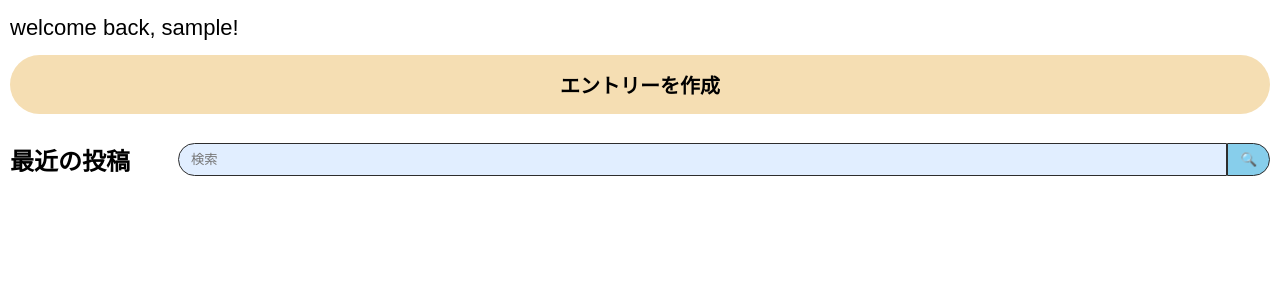
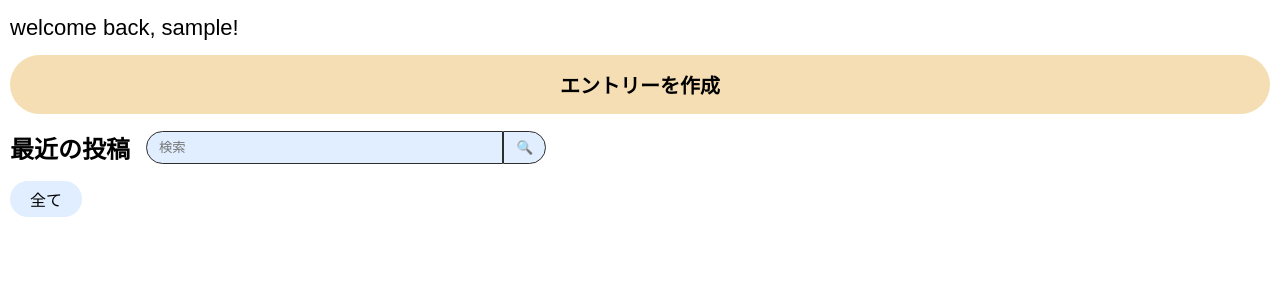
Before and after one commit to CoreNion/Diary, a Django app: page / in a window 1280 px wide. Shown: the part 56-356 px from the top of the page. Run offline with Django 5.2, Linux system fonts and the light colour scheme; the visitor is signed in with stand-in values (Sample User, id 1); data that the repository does not hold is empty; some web fonts are replaced.

Commit message:
[home] タグによる検索絞り込み機能を実装

```diff
--- a/apps/diary/views.py
+++ b/apps/diary/views.py
@@ -10,8 +10,17 @@ from .models import EntryModel
 def index(request):
   if request.user.is_authenticated:
     search_mode = False
-    # ログインしているユーザーの日記を取得、日付と時刻で降順ソート
-    entry_list = EntryModel.objects.filter(user=request.user).order_by("-date", "-time")
+    tags = []
+
+    # ログインしているユーザーの日記を取得
+    entry_list = EntryModel.objects.filter(user=request.user)
+
+    # タグ一覧を取得
+    have_tags = entry_list.exclude(tags=None)
+    for entry in have_tags:
+      for tag in entry.tags:
+        if tag not in tags:
+          tags.append(tag)
 
     # 検索(q)がある場合は絞り込み
     q = request.GET.get("q")
@@ -22,7 +31,20 @@ def index(request):
       for keyword in keywords:
         entry_list = entry_list.filter(content__icontains=keyword)
 
-    return render(request, "diary/index_home.html", {'entry_list': entry_list, 'search_mode': search_mode})
+    # タグが選択されている場合は絞り込み
+    tag = request.GET.get("tag")
+    if tag:
+      search_mode = True
+      entry_list = entry_list.filter(tags__icontains=tag)
+
+    # 日付順に並び替え、最新30件を取得
+    entry_list = entry_list.order_by("-date", "-time")[:30]
+    # 本文が長い場合は先頭100文字のみ表示
+    for entry in entry_list:
+      if len(entry.content) > 100:
+        entry.content = entry.content[:100] + "..."
+
+    return render(request, "diary/index_home.html", {'entry_list': entry_list, 'search_mode': search_mode, 'tags': tags})
   else:
     return render(request, "diary/index_entrance.html")
 
--- a/static/css/home.css
+++ b/static/css/home.css
@@ -27,20 +27,28 @@
 }
 
 .entries__header {
-  padding: 28px 0;
+  padding: 16px 0;
   display: grid;
-  grid-template-columns: max-content 1fr;
+  grid-template-columns: min-content minmax(0, 400px);
+  grid-template-areas:
+    "title search"
+    "tags tags";
+
   align-items: center;
-  column-gap: 3em;
+  column-gap: 1em;
 }
 
 .entries__title {
+  grid-area: title;
+  white-space: nowrap;
+
   margin: 0;
   font-weight: 600;
   font-size: 24px;
 }
 
 .search {
+  grid-area: search;
   display: grid;
   grid-template-columns: 1fr min-content;
 }
@@ -63,9 +71,34 @@
   border-top-right-radius: 20px;
   border-bottom-right-radius: 20px;
 
-  background-color: var(--secondary-color);
+  background-color: var(--secondary-bg-color);
   color: #fff;
   border: 0.8px solid #2d2d2d;
+}
+
+.entries__tags {
+  grid-area: tags;
+  padding: 0;
+
+  display: flex;
+  flex-direction: row;
+  flex-wrap: wrap;
+  gap: 8px;
+}
+
+.entries__tag {
+  list-style: none;
+  text-decoration: none;
+  background-color: var(--secondary-bg-color);
+  color: black;
+  border-radius: 20px;
+}
+
+.entries__tag a {
+  display: block;
+  text-decoration: none;
+  color: black;
+  padding: 6px 20px;
 }
 
 .entry-list {
--- a/templates/diary/index_home.html
+++ b/templates/diary/index_home.html
@@ -18,6 +18,17 @@
       <input type="text" name="q" class="search__input" placeholder="検索" value="{{ request.GET.q }}">
       <button type="submit" class="search__btn" aria-label="検索">🔍</button>
     </form>
+
+    <ul class="entries__tags">
+      <li class="entries__tag">
+        <a href="{% url "diary:home" %}">全て</a>
+      </li>
+      {% for tag in tags %}
+        <li class="entries__tag">
+          <a href="{% url "diary:home" %}?tag={{ tag }}">#{{ tag }}</a>
+        </li>
+      {% endfor %}
+    </ul>
 
     {% if search_mode %}
       <span>検索結果: {{ entry_list|length }}件</span>
```
